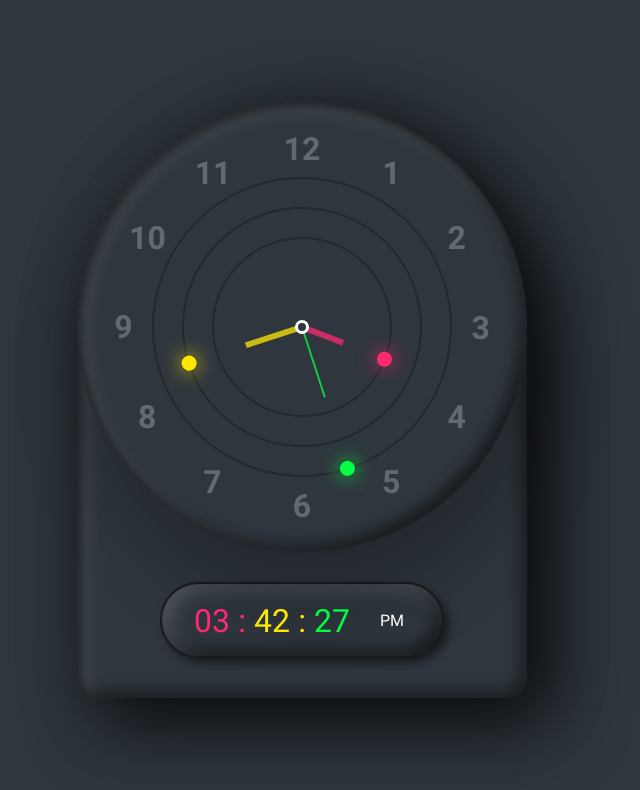
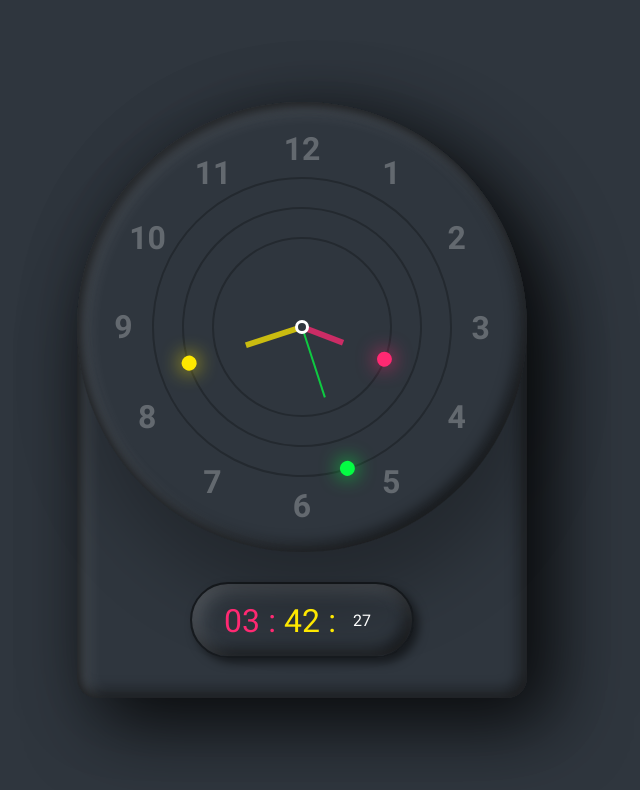
Before and after one commit to RomaSamkov/digital-clock, a website built with Parcel: page src/index.html in a window 1280 px wide. Shown: the whole page, without its empty margins (338-978 px from the left). Built offline with nearby package versions, Linux system fonts and the light colour scheme.

Commit message:
Update index.html

```diff
--- a/src/index.html
+++ b/src/index.html
@@ -36,7 +36,7 @@
 			<div id="hours" style="--clr:#ff2972">00</div>
 			<div id="minutes" style="--clr:#fee800">00</div>
 			<div id="seconds" style="--clr:#04fc43">00</div>
-			<div id="ampm">AM</div>
+			<!-- <div id="ampm">AM</div> -->
 		</div>
 	</div>
 
```
